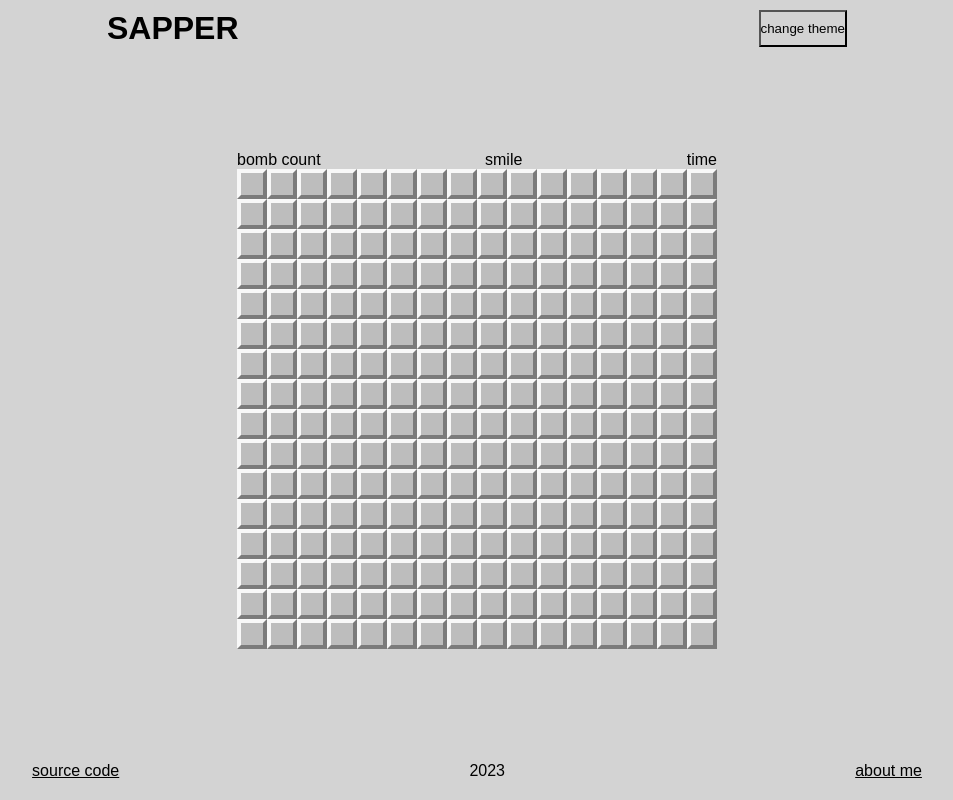
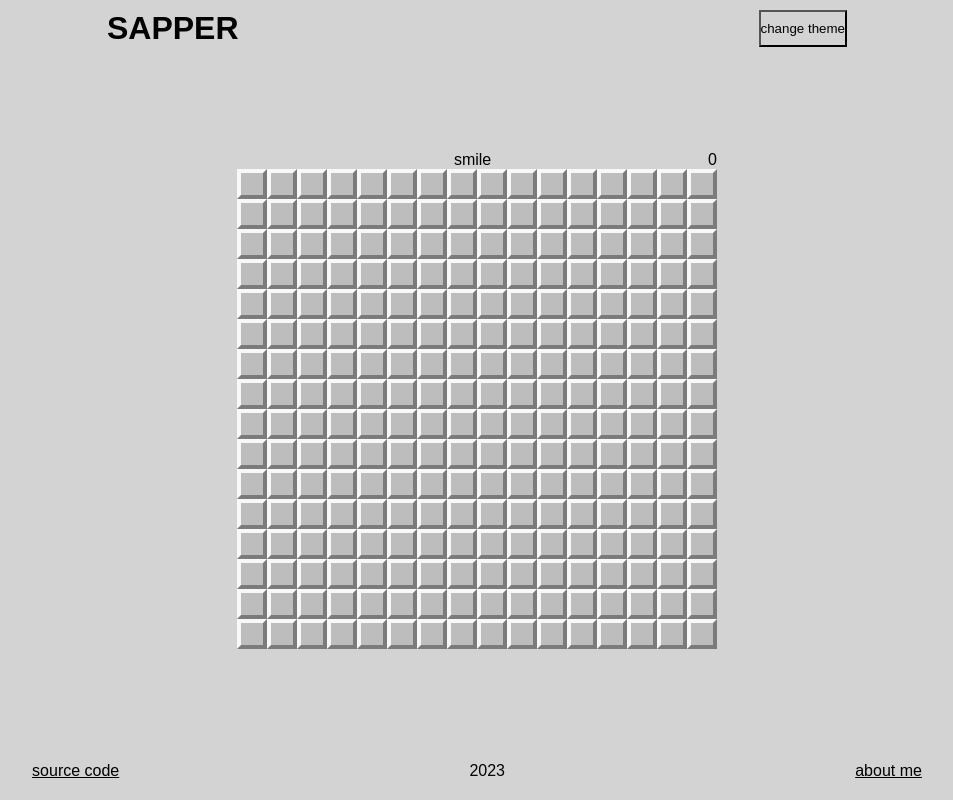
Before and after one commit to Vetapteka/sapper_game, a React (Create React App) app: page / in a window 1280 px wide. Shown: the whole page, without its empty margins (163-1116 px from the left). Built offline with nearby package versions, Linux system fonts and the light colour scheme; the HTML template or start-up script is replaced by a standard one.

Commit message:
add Timer and BombCounter

```diff
--- a/src/components/game/BombCounter.tsx
+++ b/src/components/game/BombCounter.tsx
@@ -1,11 +1,11 @@
-import React from 'react';
+import { useState } from 'react';
 
-const BombCounter = () => {
-    return (
-        <div>
-            bomb count
-        </div>
-    );
+interface BombCouterProps {
+    bombCount: number;
+}
+
+const BombCounter = ({ bombCount }: BombCouterProps) => {
+    return <div>{bombCount}</div>;
 };
 
 export default BombCounter;
--- a/src/components/game/Timer.tsx
+++ b/src/components/game/Timer.tsx
@@ -1,11 +1,36 @@
-import React from 'react';
+import { useState, useImperativeHandle, forwardRef } from 'react';
 
-const Timer = () => {
-    return (
-        <div>
-            time
-        </div>
-    );
-};
+export interface TimerRef {
+    start: () => void;
+    stop: () => void;
+}
+
+const Timer = forwardRef<TimerRef>((props, ref) => {
+    const [time, setTime] = useState(0);
+    const [intervalId, setIntervalId] = useState<NodeJS.Timeout | null>(null);
+
+    const start = () => {
+        if (!intervalId) {
+            const newIntervalId = setInterval(() => {
+                setTime((prevTime) => prevTime + 1);
+            }, 1000);
+            setIntervalId(newIntervalId);
+        }
+    };
+
+    const stop = () => {
+        if (intervalId) {
+            clearInterval(intervalId);
+            setIntervalId(null);
+        }
+    };
+
+    useImperativeHandle(ref, () => ({
+        start,
+        stop,
+    }));
+
+    return <div>{time}</div>;
+});
 
 export default Timer;
```
